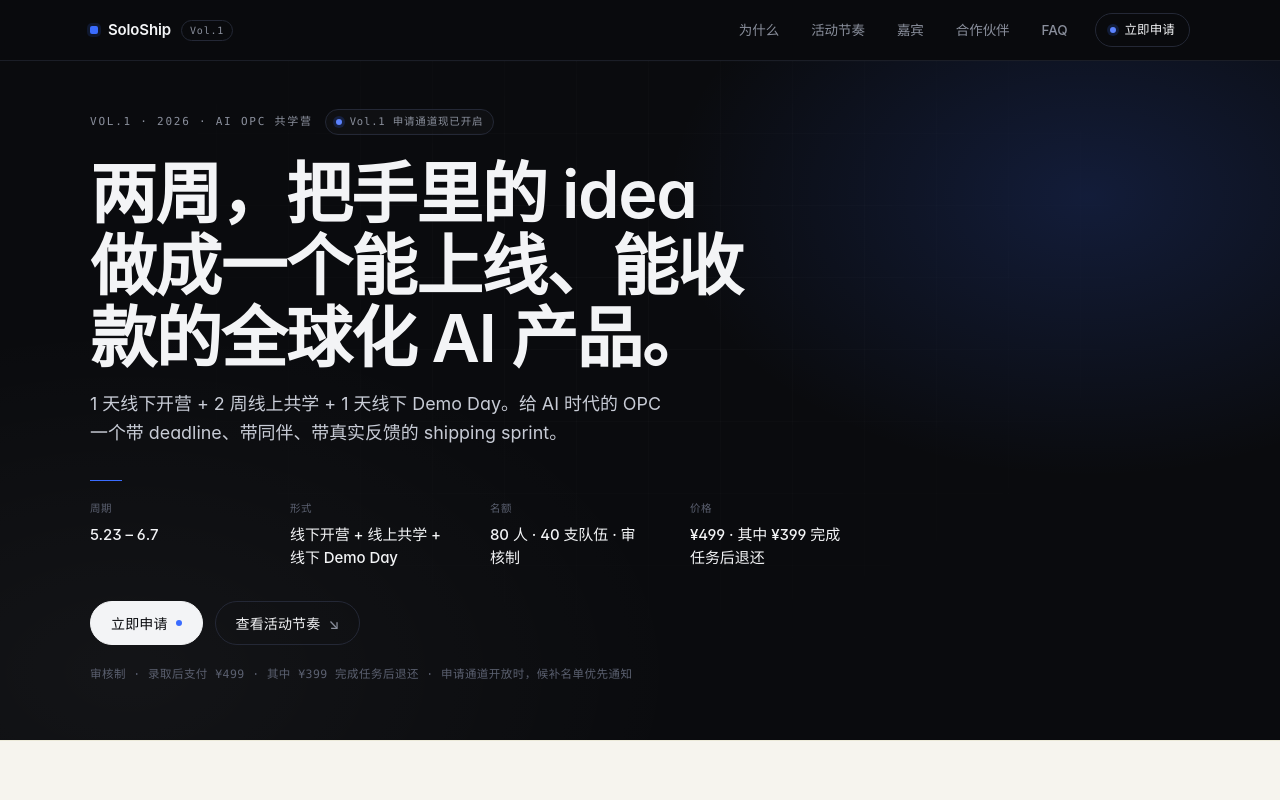
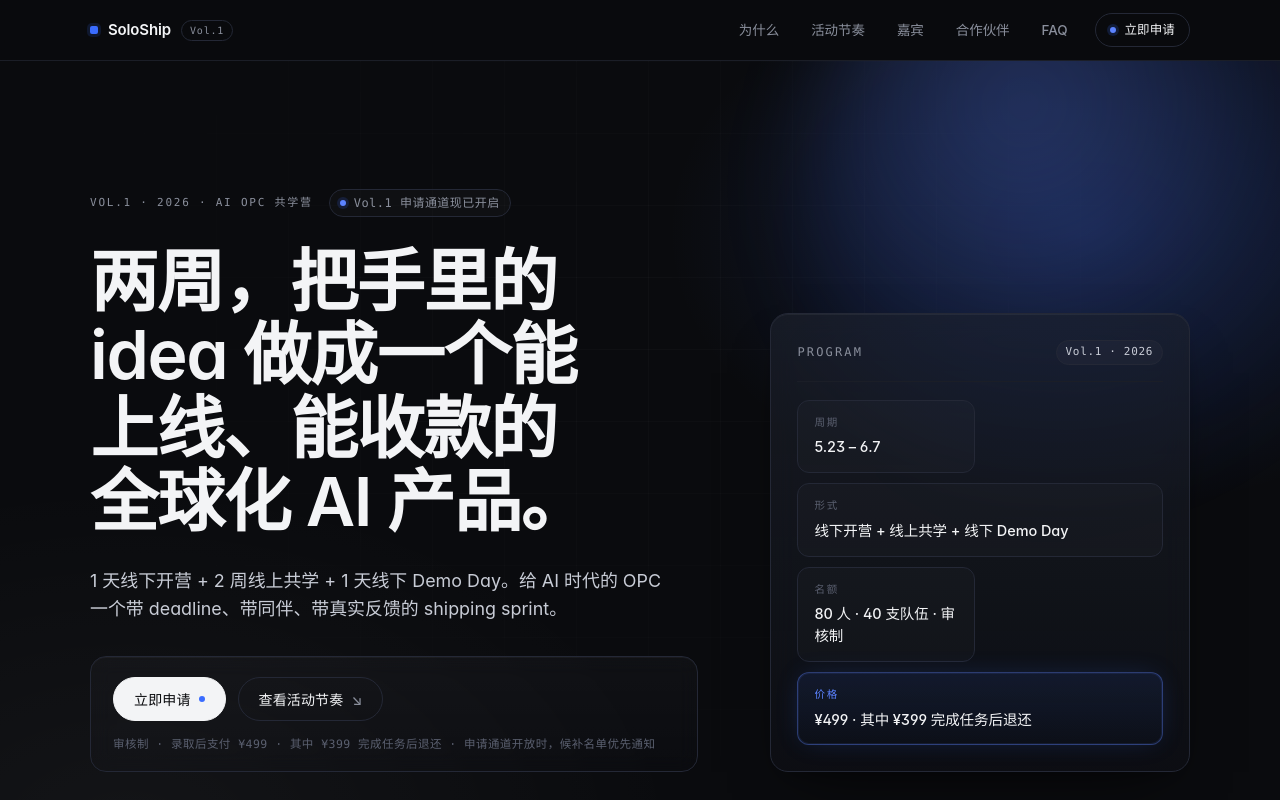
Before and after one commit to jueduizone/soloship, a Next.js app: page / in a window 1280 px wide. Shown: the top 800 px of the page. Built offline with nearby package versions, Linux system fonts and the light colour scheme; no server answers.

Commit message:
Polish SoloShip landing layout

```diff
--- a/app/_components/Hero.tsx
+++ b/app/_components/Hero.tsx
@@ -1,109 +1,75 @@
-import { hero } from './content'
+import { event, hero } from './content'
+
+const isAccentMeta = (label: string) => label === '价格'
+const isFullWidthMeta = (label: string) => label === '价格' || label === '形式'
 
 export function Hero() {
   return (
     <section
       id="top"
-      className="relative overflow-hidden"
-      style={{ paddingTop: 48, paddingBottom: 56 }}
+      className="ss-hero relative overflow-hidden"
     >
       <div className="ss-grid-overlay" />
       <div className="ss-hero-glow" />
+      <div className="ss-hero-orb" aria-hidden />
 
       <div className="ss-container relative">
-        <div className="flex items-center gap-3 mb-6 flex-wrap">
+        <div className="ss-hero-grid">
+          <div className="ss-hero-main">
+            <div className="ss-hero-eyebrow-row">
               <span className="ss-eyebrow">{hero.eyebrow}</span>
-          <span
-            className="ss-mono inline-flex items-center gap-2"
-            style={{
-              color: 'var(--ss-text-dim)',
-              padding: '4px 10px',
-              border: '1px solid var(--ss-border-dark)',
-              borderRadius: 999,
-              fontSize: 10.5,
-              letterSpacing: '0.08em',
-              background: 'rgba(255,255,255,0.02)',
-            }}
-          >
-            <span
-              aria-hidden
-              style={{
-                display: 'inline-block',
-                width: 6,
-                height: 6,
-                borderRadius: 999,
-                background: 'var(--ss-accent-hi)',
-                boxShadow: '0 0 0 3px rgba(58,108,255,0.18)',
-              }}
-            />
+              <span className="ss-mono ss-hero-status">
+                <span aria-hidden className="ss-hero-status-dot" />
                 {hero.status}
               </span>
             </div>
 
-        <h1
-          className="ss-display"
-          style={{ fontSize: 'clamp(34px, 5.2vw, 72px)', maxWidth: 'min(15ch, 100%)' }}
-        >
-          {hero.headline}
-        </h1>
+            <h1 className="ss-display ss-hero-headline">{hero.headline}</h1>
 
-        <p
-          className="ss-lede mt-4"
-          style={{ maxWidth: 580, color: 'var(--ss-text)' }}
-        >
-          {hero.sub}
-        </p>
+            <p className="ss-lede ss-hero-sub">{hero.sub}</p>
 
-        <div className="ss-accent-rule mt-8 mb-5" />
-
-        <dl
-          className="grid"
-          style={{
-            gridTemplateColumns: 'repeat(auto-fit, minmax(140px, 1fr))',
-            gap: '22px 40px',
-            maxWidth: 760,
-          }}
-        >
-          {hero.meta.map((m) => (
-            <div key={m.label}>
-              <dt
-                className="ss-mono"
-                style={{ color: 'var(--ss-text-faint)', marginBottom: 8, fontSize: 10.5 }}
-              >
-                {m.label.toUpperCase()}
-              </dt>
-              <dd style={{ color: 'var(--ss-text-strong)', fontSize: 15, fontWeight: 500, letterSpacing: '-0.005em' }}>
-                {m.value}
-              </dd>
-            </div>
-          ))}
-        </dl>
-
-        <div className="flex flex-wrap items-center gap-3 mt-8">
+            <div className="ss-hero-cta-card">
+              <div className="ss-hero-cta-actions">
                 <a href={hero.primaryCta.href} className="ss-btn ss-btn-primary">
                   {hero.primaryCta.label}
-            <span
-              aria-hidden
-              style={{
-                display: 'inline-block',
-                width: 6,
-                height: 6,
-                borderRadius: 999,
-                background: 'var(--ss-accent)',
-              }}
-            />
+                  <span aria-hidden className="ss-hero-cta-dot" />
                 </a>
                 <a href={hero.secondaryCta.href} className="ss-btn ss-btn-ghost">
                   {hero.secondaryCta.label}
                   <span aria-hidden style={{ fontSize: 14, color: 'var(--ss-text-dim)' }}>↘</span>
                 </a>
               </div>
+              <div className="ss-hero-fineprint ss-mono">{hero.fineprint}</div>
+            </div>
+          </div>
 
-        <div
-          className="ss-mono mt-5"
-          style={{ color: 'var(--ss-text-faint)', maxWidth: 600, fontSize: 11.5, lineHeight: 1.6 }}
-        >
-          {hero.fineprint}
+          <aside className="ss-hero-aside">
+            <div className="ss-hero-summary">
+              <div className="ss-hero-summary-head">
+                <span className="ss-mono ss-hero-summary-label">PROGRAM</span>
+                <span className="ss-mono ss-hero-summary-tag">
+                  {event.volume} · {event.year}
+                </span>
+              </div>
+              <dl className="ss-hero-meta-list">
+                {hero.meta.map((m) => {
+                  const cls = [
+                    'ss-hero-meta-card',
+                    isAccentMeta(m.label) ? 'is-accent' : '',
+                    isFullWidthMeta(m.label) ? 'is-full' : '',
+                  ]
+                    .filter(Boolean)
+                    .join(' ')
+                  return (
+                    <div key={m.label} className={cls}>
+                      <dt className="ss-mono ss-hero-meta-label">{m.label.toUpperCase()}</dt>
+                      <dd className="ss-hero-meta-value">{m.value}</dd>
+                    </div>
+                  )
+                })}
+              </dl>
+            </div>
+          </aside>
         </div>
       </div>
     </section>
--- a/app/_components/content.ts
+++ b/app/_components/content.ts
@@ -237,8 +237,8 @@ export const mentors = {
 
 export const partners = {
   eyebrow: 'Partners',
-  headline: '社区、场地与生态伙伴一起把这条 ship 推出去。',
-  sub: '深度社区、场地与生态伙伴共同支持 SoloShip Vol.1，从招募、内容到线下场景一起形成真实的 shipping 环境。',
+  headline: '和合作伙伴一起，把 SoloShip Vol.1 推出去。',
+  sub: '感谢每一位合作伙伴在招募、内容、场地与传播上的支持，让这次共学营真正落地。',
   groups: [
     {
       label: '深度合作社区',
--- a/app/soloship.css
+++ b/app/soloship.css
@@ -178,6 +178,249 @@
     radial-gradient(800px 500px at 10% 90%, rgba(255,255,255,0.04), transparent 70%);
 }
 
+/* Hero layout */
+
+.ss-hero {
+  padding: 88px 0 96px;
+  isolation: isolate;
+}
+
+@media (min-width: 768px) {
+  .ss-hero { padding: 112px 0 120px; }
+}
+
+@media (min-width: 1100px) {
+  .ss-hero { padding: 128px 0 144px; }
+}
+
+.ss-hero-orb {
+  position: absolute;
+  pointer-events: none;
+  top: -180px;
+  right: -160px;
+  width: 640px;
+  height: 640px;
+  border-radius: 50%;
+  background: radial-gradient(circle at 35% 35%, rgba(92,131,255,0.28), rgba(58,108,255,0.06) 45%, transparent 70%);
+  filter: blur(40px);
+  z-index: 0;
+}
+
+.ss-hero-grid {
+  display: grid;
+  grid-template-columns: 1fr;
+  gap: 48px;
+  align-items: start;
+}
+
+@media (min-width: 1024px) {
+  .ss-hero-grid {
+    grid-template-columns: minmax(0, 1.45fr) minmax(0, 1fr);
+    gap: 72px;
+    align-items: end;
+  }
+}
+
+.ss-hero-main {
+  display: flex;
+  flex-direction: column;
+  gap: 28px;
+  min-width: 0;
+}
+
+.ss-hero-eyebrow-row {
+  display: flex;
+  flex-wrap: wrap;
+  align-items: center;
+  gap: 12px 16px;
+}
+
+.ss-hero-status {
+  display: inline-flex;
+  align-items: center;
+  gap: 8px;
+  color: var(--ss-text-dim);
+  padding: 4px 10px;
+  border: 1px solid var(--ss-border-dark);
+  border-radius: 999px;
+  background: rgba(255,255,255,0.02);
+}
+
+.ss-hero-status-dot {
+  display: inline-block;
+  width: 6px;
+  height: 6px;
+  border-radius: 999px;
+  background: var(--ss-accent-hi);
+  box-shadow: 0 0 0 3px rgba(58,108,255,0.16);
+}
+
+.ss-hero-headline {
+  margin: 0;
+  font-size: clamp(40px, 6.2vw, 68px);
+  max-width: 760px;
+  text-wrap: balance;
+  word-break: normal;
+  overflow-wrap: break-word;
+}
+
+.ss-hero-sub {
+  margin: 0;
+  max-width: 580px;
+  color: var(--ss-text);
+}
+
+.ss-hero-cta-card {
+  margin-top: 4px;
+  padding: 18px 18px 16px;
+  border: 1px solid var(--ss-border-dark);
+  border-radius: 16px;
+  background: linear-gradient(180deg, rgba(255,255,255,0.028), rgba(255,255,255,0.008));
+  backdrop-filter: blur(10px) saturate(140%);
+  -webkit-backdrop-filter: blur(10px) saturate(140%);
+  box-shadow: 0 1px 0 rgba(255,255,255,0.04) inset;
+  display: flex;
+  flex-direction: column;
+  gap: 14px;
+}
+
+@media (min-width: 640px) {
+  .ss-hero-cta-card { padding: 20px 22px 18px; }
+}
+
+.ss-hero-cta-actions {
+  display: flex;
+  flex-wrap: wrap;
+  align-items: center;
+  gap: 12px;
+}
+
+.ss-hero-cta-dot {
+  display: inline-block;
+  width: 6px;
+  height: 6px;
+  border-radius: 999px;
+  background: var(--ss-accent);
+}
+
+.ss-hero-fineprint {
+  color: var(--ss-text-faint);
+  font-size: 11.5px;
+  line-height: 1.6;
+  max-width: 620px;
+}
+
+/* Hero aside / summary panel */
+
+.ss-hero-aside {
+  min-width: 0;
+}
+
+.ss-hero-summary {
+  border: 1px solid var(--ss-border-dark);
+  border-radius: 18px;
+  background: linear-gradient(180deg, rgba(28,32,42,0.72), rgba(15,17,23,0.55));
+  backdrop-filter: blur(14px) saturate(150%);
+  -webkit-backdrop-filter: blur(14px) saturate(150%);
+  box-shadow:
+    0 1px 0 rgba(255,255,255,0.05) inset,
+    0 30px 60px -30px rgba(0,0,0,0.65),
+    0 8px 24px -12px rgba(0,0,0,0.4);
+  padding: 22px;
+  display: flex;
+  flex-direction: column;
+  gap: 18px;
+}
+
+@media (min-width: 768px) {
+  .ss-hero-summary { padding: 26px; }
+}
+
+.ss-hero-summary-head {
+  display: flex;
+  align-items: center;
+  justify-content: space-between;
+  gap: 16px;
+  padding-bottom: 16px;
+  border-bottom: 1px solid var(--ss-border-dark-soft);
+}
+
+.ss-hero-summary-label {
+  color: var(--ss-text-dim);
+  letter-spacing: 0.18em;
+}
+
+.ss-hero-summary-tag {
+  color: var(--ss-text);
+  padding: 3px 9px;
+  border: 1px solid var(--ss-border-dark);
+  border-radius: 999px;
+  background: rgba(255,255,255,0.025);
+  font-size: 11px;
+  letter-spacing: 0.06em;
+}
+
+.ss-hero-meta-list {
+  margin: 0;
+  display: grid;
+  grid-template-columns: repeat(2, minmax(0, 1fr));
+  gap: 10px;
+}
+
+.ss-hero-meta-card {
+  position: relative;
+  padding: 14px 16px;
+  border: 1px solid var(--ss-border-dark);
+  border-radius: 12px;
+  background: rgba(255,255,255,0.015);
+  display: flex;
+  flex-direction: column;
+  gap: 6px;
+  min-width: 0;
+  transition: border-color 180ms ease, background 180ms ease;
+}
+
+.ss-hero-meta-card:hover {
+  border-color: var(--ss-border-dark);
+  background: rgba(255,255,255,0.028);
+}
+
+.ss-hero-meta-card.is-full {
+  grid-column: 1 / -1;
+}
+
+.ss-hero-meta-card.is-accent {
+  border-color: rgba(92,131,255,0.38);
+  background:
+    linear-gradient(180deg, rgba(58,108,255,0.10), rgba(58,108,255,0.02));
+  box-shadow:
+    0 0 0 1px rgba(92,131,255,0.10) inset,
+    0 0 28px -8px rgba(58,108,255,0.28);
+}
+
+.ss-hero-meta-card.is-accent:hover {
+  border-color: rgba(92,131,255,0.55);
+}
+
+.ss-hero-meta-label {
+  color: var(--ss-text-faint);
+  font-size: 10.5px;
+  letter-spacing: 0.18em;
+}
+
+.ss-hero-meta-card.is-accent .ss-hero-meta-label {
+  color: var(--ss-accent-hi);
+}
+
+.ss-hero-meta-value {
+  margin: 0;
+  color: var(--ss-text-strong);
+  font-size: 14.5px;
+  line-height: 1.5;
+  font-weight: 500;
+  letter-spacing: -0.005em;
+}
+
 .ss-card {
   background: var(--ss-surface);
   border: 1px solid var(--ss-border-dark);
```
Lines whose indentation alone changed are shown as unchanged.
